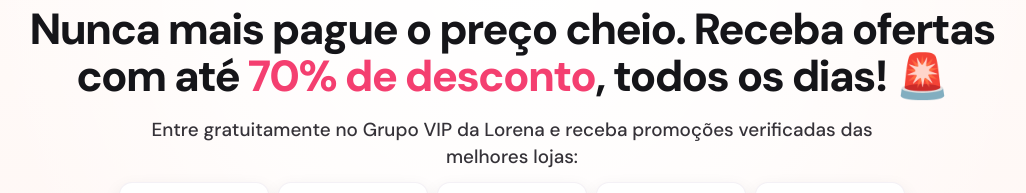
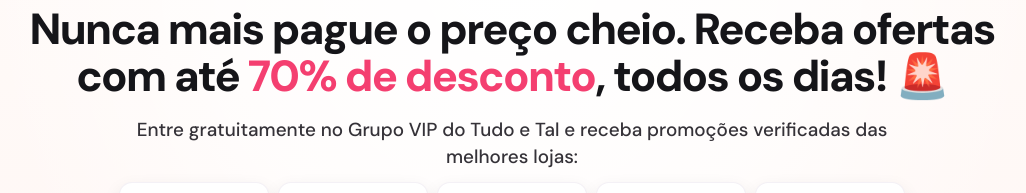
Before and after one commit to lu18111972-lgtm/Tudo-Tal, a plain HTML site: page index.html in a window 1280 px wide. Shown: the part 28-221 px from the top of the page, without its empty margins (128-1154 px from the left). Drawn offline with Linux system fonts and the light colour scheme.

Commit message:
Update index.html

```diff
--- a/index.html
+++ b/index.html
@@ -40,7 +40,7 @@ src="https://www.facebook.com/tr?id=1025775636705847&ev=PageView&noscript=1"
       </h1>
 
       <p class="description">
-        Entre gratuitamente no Grupo VIP da Lorena e receba promoções verificadas das melhores lojas:
+        Entre gratuitamente no Grupo VIP do Tudo e Tal e receba promoções verificadas das melhores lojas:
       </p>
 
       <div class="stores" aria-label="Lojas com promoções">
```
